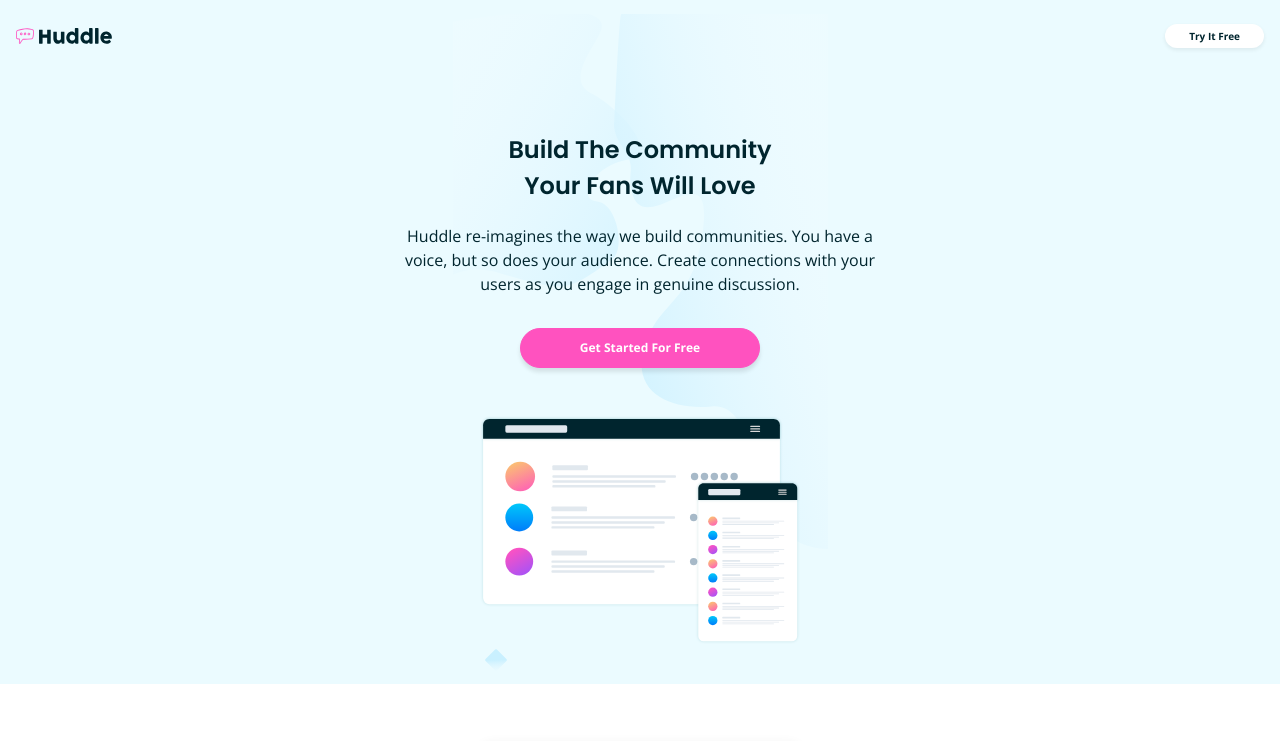
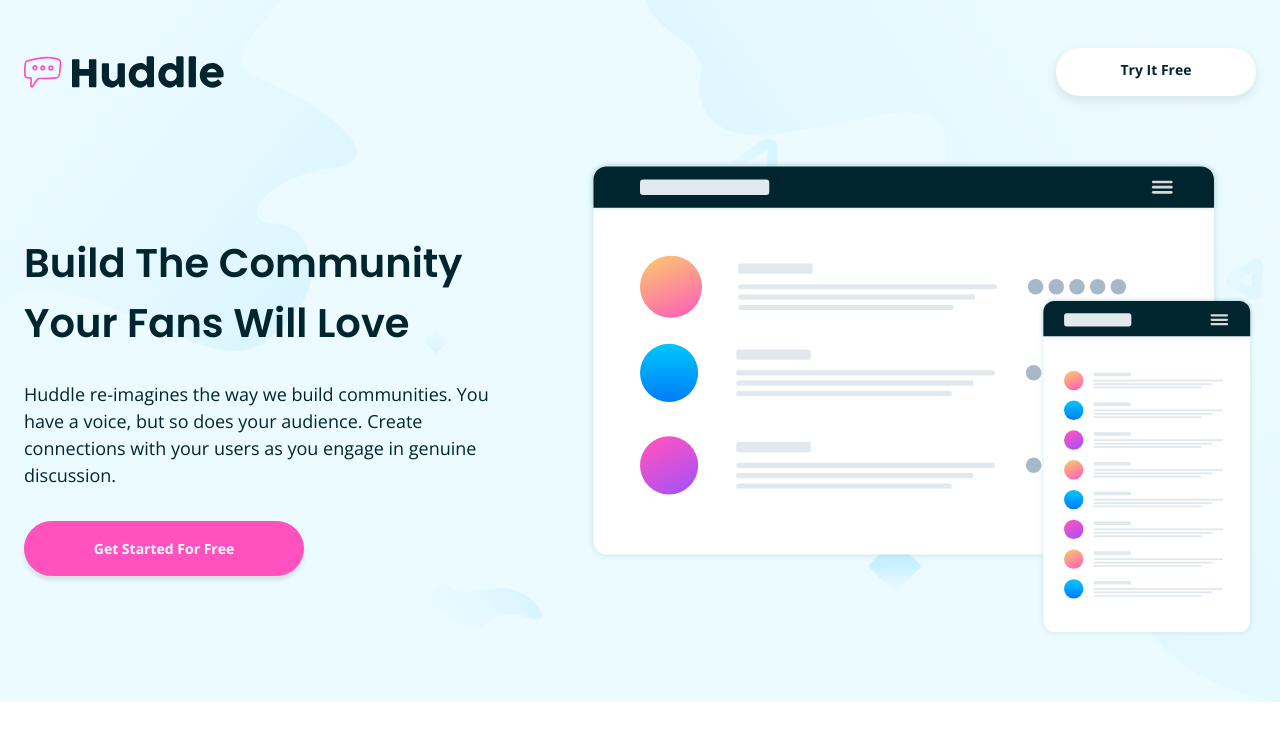
Before and after one commit to byronbyron/huddle-landing-page-with-alternating-feature-blocks-master, a plain HTML site: page index.html in a window 1280 px wide. Shown: the top 741 px of the page. Drawn offline with nearby package versions, Linux system fonts and the light colour scheme.

Commit message:
Add hero desktop styles

```diff
--- a/index.html
+++ b/index.html
@@ -29,13 +29,19 @@
     <section class="hero-section">
       <div class="hero-body slide-up-1">
         <div class="container">
-          <h1 class="hero-title">Build The Community Your Fans Will Love</h1>
+          <div class="row">
+            <div class="col">
+              <h1 class="hero-title">Build The Community Your Fans Will Love</h1>
 
-          <p class="hero-text">Huddle re-imagines the way we build communities. You have a voice, but so does your audience. Create connections with your users as you engage in genuine discussion.</p>
+              <p class="hero-text">Huddle re-imagines the way we build communities. You have a voice, but so does your audience. Create connections with your users as you engage in genuine discussion.</p>
 
-          <a href="#" class="btn btn-primary hero-btn">Get Started For Free</a>
+              <a href="#" class="btn btn-primary hero-btn">Get Started For Free</a>
+            </div>
 
-          <img src="./images/illustration-mockups.svg" alt="mockups" class="hero-image img-fluid">
+            <div class="col">
+              <img src="./images/illustration-mockups.svg" alt="mockups" class="hero-image img-fluid">
+            </div>
+          </div>
         </div>
       </div>
     </section>
--- a/styles.css
+++ b/styles.css
@@ -402,3 +402,82 @@ p {
     white-space: nowrap;
     border: 0;
 }
+
+@media (min-width: 992px) {
+    .header {
+        padding-top: 3rem;
+        padding-bottom: 3rem;
+    }
+
+    .header .container,
+    .hero-body .container {
+        max-width: 1328px;
+        padding-left: 1.5rem;
+        padding-right: 1.5rem;
+    }
+
+    .logo {
+        max-width: 200px;
+    }
+
+    .header-btn {
+        font-size: 0.875rem;
+        width: 200px;
+        padding: 0.625rem 1rem 0.875rem 1rem;
+        box-shadow: 0 0.25rem 0.75rem rgb(0 0 0 / 10%);
+    }
+
+    .hero-section {
+        padding-top: 144px;
+        background-image: url('./images/bg-hero-desktop.svg');
+    }
+
+    .hero-body,
+    .hero-title,
+    .hero-text {
+        max-width: none;
+        text-align: left;
+    }
+
+    .hero-body {
+        padding-top: 1rem;
+        padding-bottom: 4rem;
+    }
+
+    .hero-body .row {
+        display: flex;
+        align-items: center;
+    }
+
+    .hero-body .col:first-child {
+        max-width: 44%;
+        flex: 1 0 44%;
+        padding-right: 2.5rem;
+    }
+
+    .hero-body .col:last-child {
+        max-width: 56%;
+        flex: 1 0 56%;
+    }
+
+    .hero-title {
+        font-size: 2.5rem;
+        margin-top: 0.75rem;
+        margin-bottom: 1.75rem;
+    }
+
+    .hero-text {
+        font-size: 1.125rem;
+    }
+
+    .hero-btn {
+        font-size: 0.875rem;
+        margin-bottom: 0;
+        padding: 1rem;
+        width: 280px;
+    }
+
+    .hero-image {
+        width: auto;
+    }
+}
```
